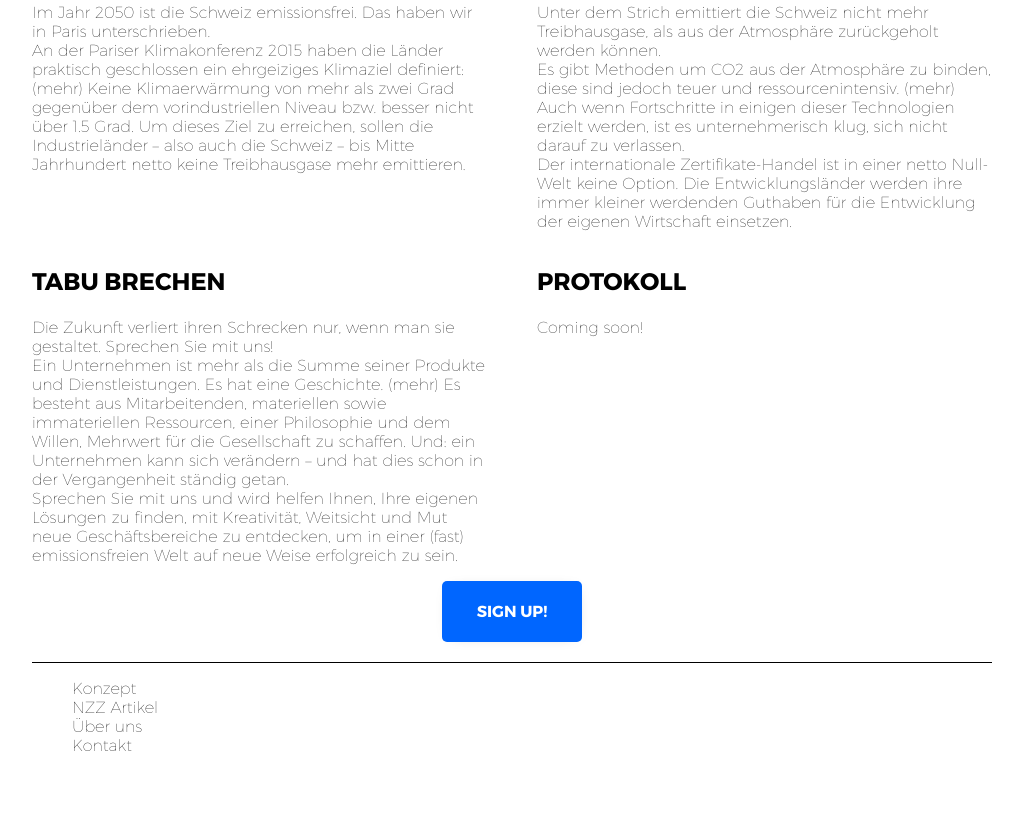
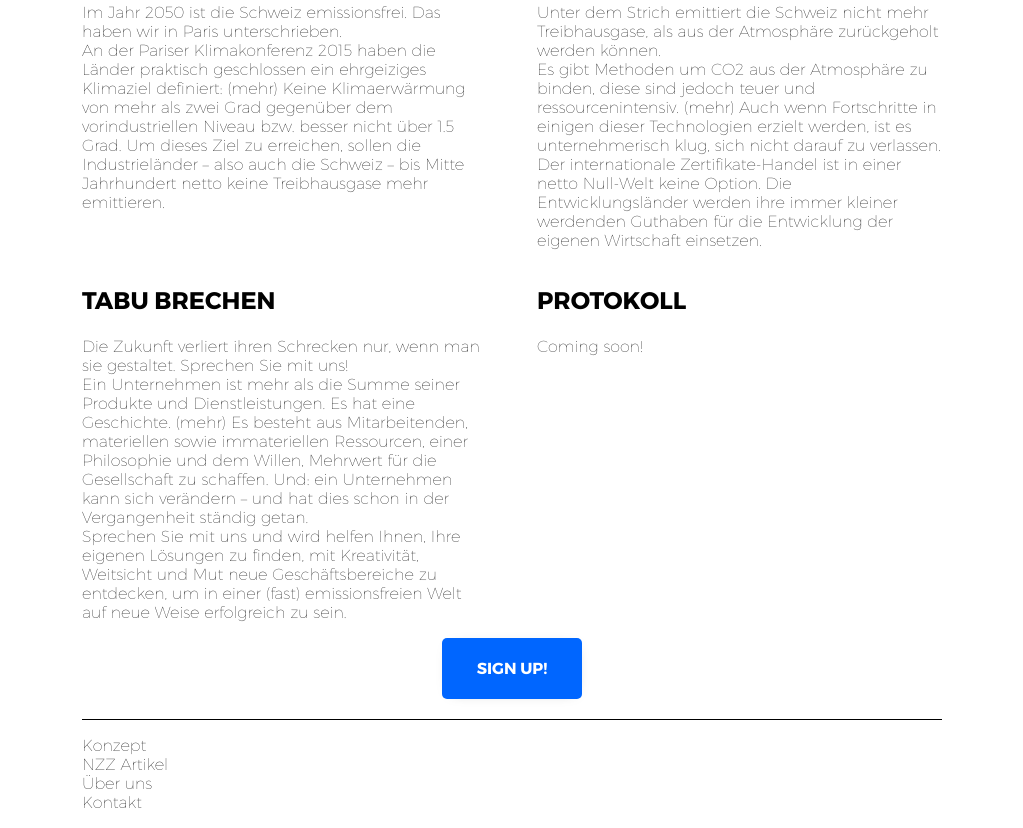
Before and after one commit to AlexJenter/nettonull, a website: page index.html in a window 1280 px wide. Shown: the part 331-1159 px from the top of the page, without its empty margins (128-1151 px from the left). Before the commit the page ends 1102 px from the top, so only its background shows below. Drawn offline with Linux system fonts and the light colour scheme.

Commit message:
css housekeeping

```diff
--- a/index.html
+++ b/index.html
@@ -5,6 +5,7 @@
   <title>nettonull</title>
   <link rel="shortcut icon" href="favicon.ico">
   <link rel="stylesheet" href="dist/style/style.css" media="screen" title="no title" charset="utf-8">
+  <meta name="viewport" content="width=device-width, initial-scale=1">
 </head>
 <body>
   <header>
--- a/src/layout/footer.scss
+++ b/src/layout/footer.scss
@@ -1,6 +1,8 @@
 footer {
   max-width: $page-max-width;
+  padding: 0 $page-gutter;
   margin: 0 auto;
+  box-sizing: border-box;
 }
 
 
@@ -12,6 +14,10 @@ footer {
 
   border-top: 1px solid black;
 
+  ul {
+    padding: 0;
+  }
+
   li {
     list-style: none;
   }
--- a/src/layout/header.scss
+++ b/src/layout/header.scss
@@ -1,6 +1,8 @@
 header {
   max-width: $page-max-width;
+  padding: 0 $page-gutter;
   margin: 0 auto;
+  box-sizing: border-box;
 }
 
 .brand {
--- a/src/layout/main.scss
+++ b/src/layout/main.scss
@@ -6,5 +6,6 @@ main {
 .content-wrapper {
   display: flex;
   flex-wrap: wrap;
+  padding: 0 $page-gutter;
   margin: 0 (-$page-gutter-half);
 }
--- a/src/modules/paragraph.scss
+++ b/src/modules/paragraph.scss
@@ -10,3 +10,9 @@
 .paragraph__title {
   text-transform: uppercase;
 }
+
+@media screen and (max-width: $breakpoint-tablet) {
+  .paragraph {
+      width: 100%;
+  }
+}
--- a/src/tools/variables.scss
+++ b/src/tools/variables.scss
@@ -1,23 +1,26 @@
 $page-max-width: 960px;
 $page-gutter: 50px;
 $page-gutter-half: $page-gutter * 0.5;
+
+$breakpoint-tablet: 960px;
 
 $color-blue: #0066FF;
 $color-grey: #dedede;
 
 
-$font: "Montserrat", "Open Sans", sans-serif;
-$font-weight-light: 100;
+$font: "Montserrat", sans-serif;
+$font-weight-light:   100;
 $font-weight-regular: 400;
-$font-weight-bold: 700;
+$font-weight-bold:    700;
+
 
 
 @mixin font-style-text {
-  font-family: "Montserrat", "Open Sans", sans-serif;
+  font-family: "Montserrat", sans-serif;
   font-weight: 100;
 }
 
 @mixin font-style-text-bold {
-  font-family: "Montserrat", "Open Sans", sans-serif;
+  font-family: "Montserrat", sans-serif;
   font-weight: 700;
 }
```
Also changed, not shown: dist/style/style.css.
